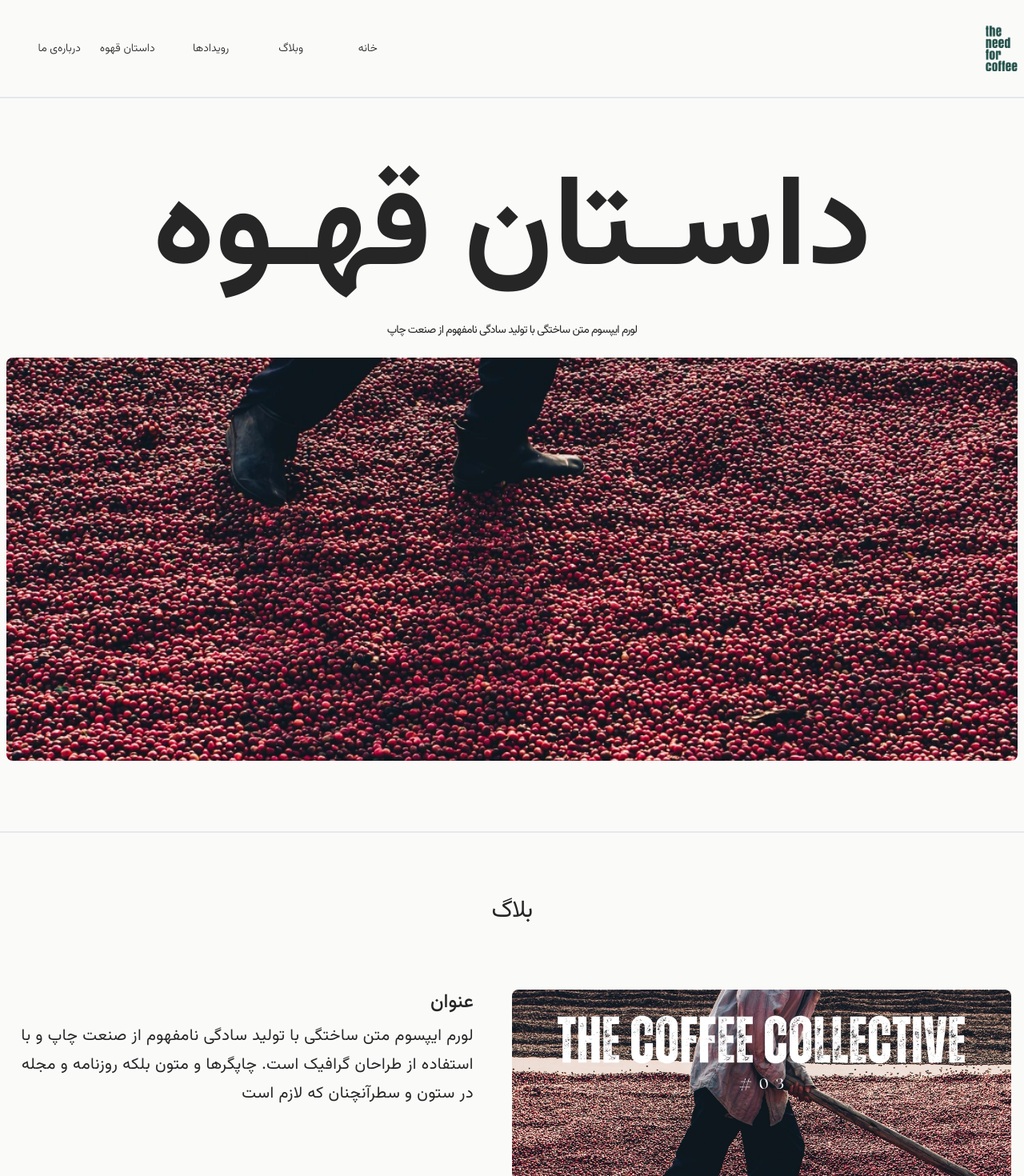
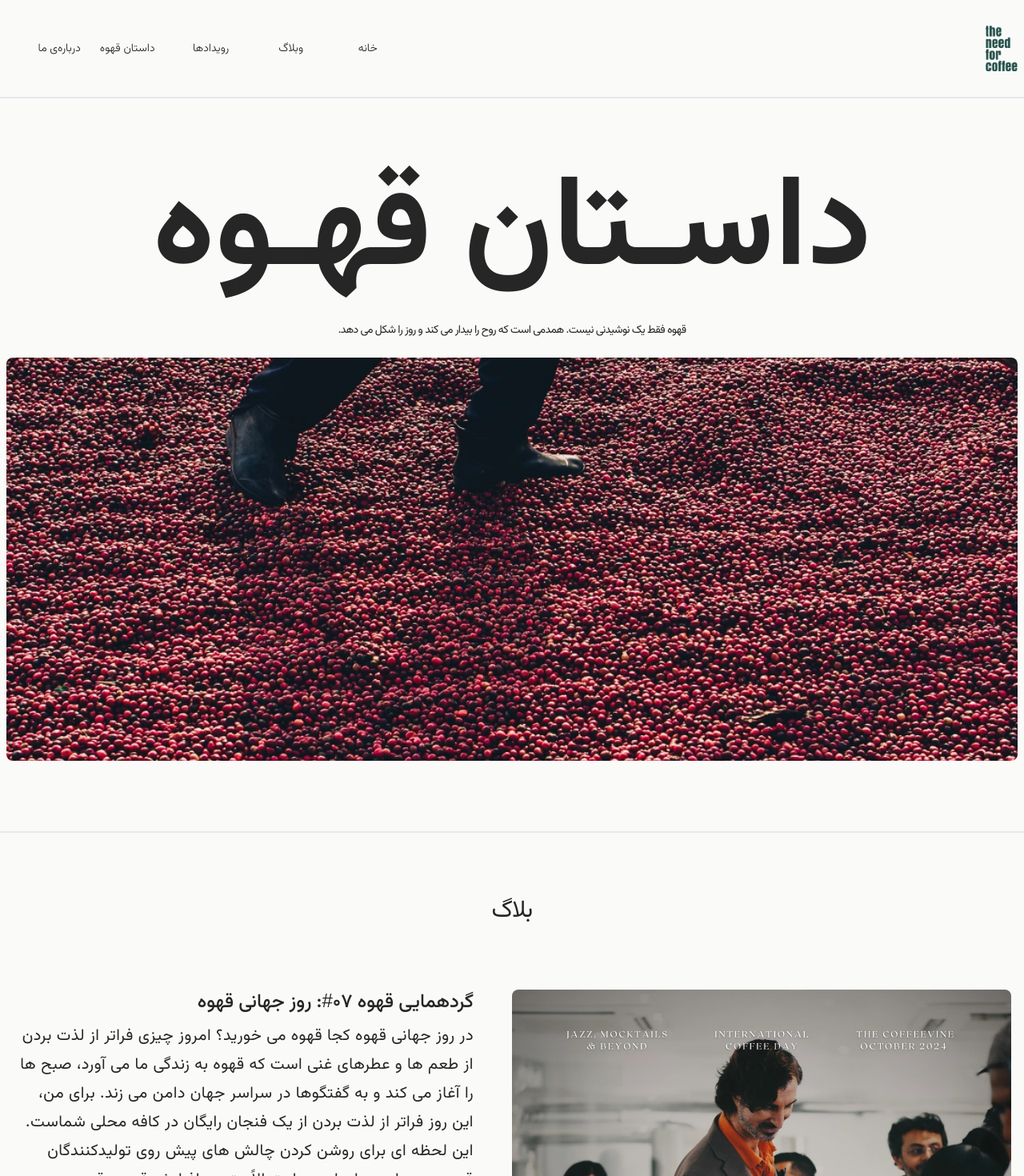
Before and after one commit to MhmmdEmmi/the-need-for-coffee, a React (Vite) app: page / in a window 1280 px wide. Shown: the top 1470 px of the page at 80% size. Built offline with nearby package versions, Linux system fonts and the light colour scheme.

Commit message:
refactor: the coffee collective #07

```diff
--- a/src/constants/index.js
+++ b/src/constants/index.js
@@ -1,8 +1,10 @@
 import TheCoffeeCollective03 from "../assets/images/TheCoffeeCollective03.webp";
+import TheCoffeeCollective07 from "../assets/images/TheCoffeeCollective07.webp";
 
 export const HERO_CONTENT = {
   title: "داسـتان قهـوه",
-  subtitle: "لورم ایپسوم متن ساختگی با تولید سادگی نامفهوم از صنعت چاپ",
+  subtitle:
+    "قهوه فقط یک نوشیدنی نیست. همدمی است که روح را بیدار می کند و روز را شکل می دهد.",
   image: TheCoffeeCollective03,
 };
 
@@ -31,11 +33,11 @@ export const LINKS = [
 
 export const BLOG_CONTENT = [
   {
-    title: "عنوان",
+    title: "گردهمایی قهوه 07#: روز جهانی قهوه",
     description:
-      "لورم ایپسوم متن ساختگی با تولید سادگی نامفهوم از صنعت چاپ و با استفاده از طراحان گرافیک است. چاپگرها و متون بلکه روزنامه و مجله در ستون و سطرآنچنان که لازم است",
-    image: TheCoffeeCollective03,
-    alt: "جایگزین",
+      "در روز جهانی قهوه کجا قهوه می خورید؟ امروز چیزی فراتر از لذت بردن از طعم ها و عطرهای غنی است که قهوه به زندگی ما می آورد، صبح ها را آغاز می کند و به گفتگوها در سراسر جهان دامن می زند. برای من، این روز فراتر از لذت بردن از یک فنجان رایگان در کافه محلی شماست. این لحظه ای برای روشن کردن چالش های پیش روی تولیدکنندگان قهوه در سطح جهان است. احتمالاً متوجه افزایش قیمت قهوه سبز و کاهش عرضه به دلیل چالش های موجود در مبدا شده اید. بحران قهوه واقعی است، مردم، و بسیار مهم است که ما نه تنها در مورد قهوه ای که مصرف می کنیم، بلکه در مورد سختی هایی که برای کسانی که در منبع با آن مواجه هستند نیز مطلع باشیم. همانطور که امروز فنجان هایمان را بالا می بریم، به یاد داشته باشیم که قهوه چیزی فراتر از کافئین است. این در مورد احترام به سفر از لوبیا به دم کردن و حمایت از افرادی است که آن را ممکن می کنند. اینجا برای قهوه است - امروز، فردا و هر روز آینده.",
+    image: TheCoffeeCollective07,
+    alt: "گردهمایی قهوه",
   },
   {
     title: "عنوان",
```
Also changed, not shown: src/assets/images/TheCoffeeCollective07.webp (added).
